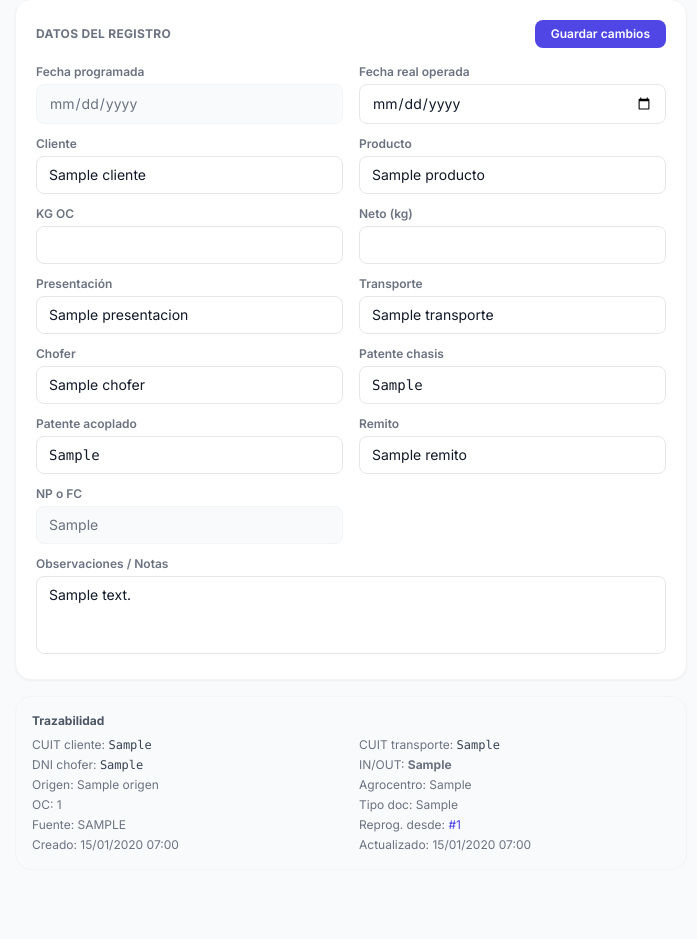
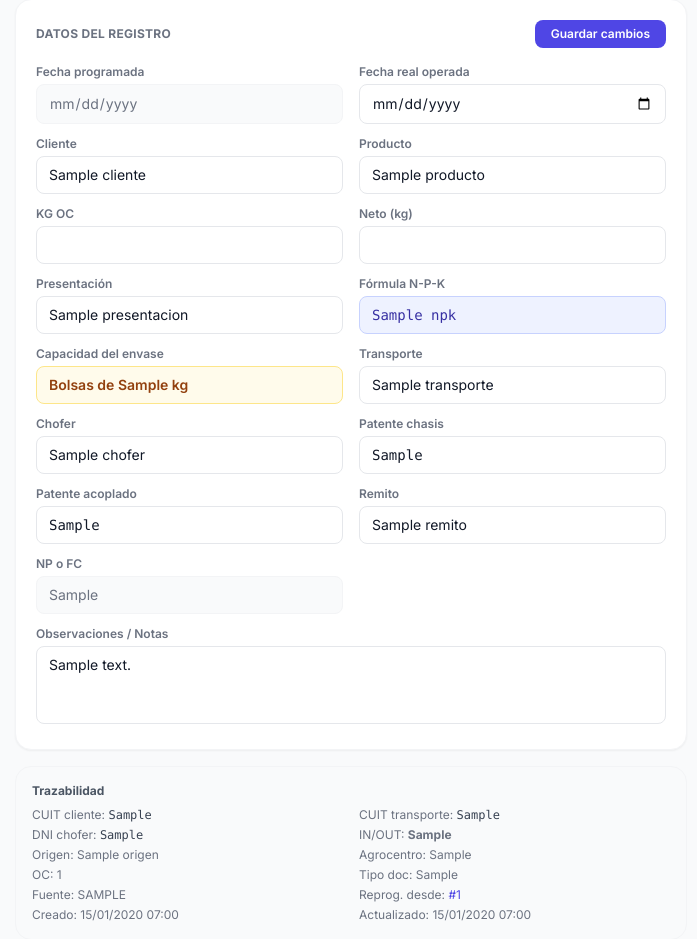
Before and after one commit to espina-jc-cloud/mtr-compras, a FastAPI app: template templates/despachos/detail.html in a window 1280 px wide. Shown: the part 387-1326 px from the top of the page, without its empty margins (289-986 px from the left). Before the commit the page ends 1238 px from the top, so only its background shows below. Run offline with FastAPI, Linux system fonts and the light colour scheme; the template is opened without the code that fills it: most values are stand-ins (such as "Sample title", 1, 10 or a date in 2020); some libraries are stand-ins or nearby versions.

Commit message:
feat(despachos): detalle mezclas (componentes + %) y capacidad embolsados
- Parser Nutrien captura columna % de cada D1/D2 y la guarda en componentes_mezcla JSON
- Vista detalle muestra tabla de ingredientes con toneladas, % y N-P-K por componente
- Vista detalle muestra capacidad del envase (Bolsas de 50kg / 1000kg) para embolsados
- Vista detalle muestra fórmula N-P-K de la mezcla total
- Fix CNA: _find_header_row escanea filas 1-7 para encontrar headers en cualquier posición
- Registra filtro Jinja2 fromjson en templates.py

Co-Authored-By: Claude Sonnet 4.6 <noreply@anthropic.com>

```diff
--- a/app/routers/despachos.py
+++ b/app/routers/despachos.py
@@ -272,6 +272,7 @@ def _parse_nutrien(
         c_bolsa    = col("BOLSA",)
         c_npk      = col("N-P-K",)
         c_grado    = col("Grado",)
+        c_pct      = col("%",)
 
         # Pre-leer todas las filas de datos para:
         # a) consultar fila siguiente (packaging lookahead)
@@ -309,6 +310,7 @@ def _parse_nutrien(
             bolsa  = _normalize_str(ws.cell(r, c_bolsa).value if c_bolsa else None)
             npk    = _normalize_str(ws.cell(r, c_npk).value if c_npk else None)
             grado  = _normalize_str(ws.cell(r, c_grado).value if c_grado else None)
+            pct    = _normalize_num(ws.cell(r, c_pct).value if c_pct else None)
 
             # Normalizar "0" string (algunas hojas tienen ceros como placeholder)
             if prod in ("0", "0.0"):
@@ -330,6 +332,7 @@ def _parse_nutrien(
                 d1d2_buffer.setdefault(st_upper, []).append({
                     "producto": prod,
                     "cant_mt":  round(cant, 3) if cant else None,
+                    "pct":      round(float(pct), 1) if pct else None,
                     "npk":      npk,
                 })
                 continue
@@ -453,7 +456,7 @@ def _parse_cna(
     # Detectar fila de headers: fila 1 (CNA original) o fila 4 (Plantilla MTR)
     # La plantilla MTR tiene filas 1-3 como título/instrucciones
     def _find_header_row():
-        for hrow in (1, 4):
+        for hrow in range(1, 8):
             for c in range(1, ws.max_column + 1):
                 val = str(ws.cell(hrow, c).value or "").strip().upper()
                 if val in ("FECHA", "CLIENTE", "PRODUCTO", "KG. OC"):
--- a/app/templates.py
+++ b/app/templates.py
@@ -43,10 +43,12 @@ def _cloudinary_thumb(url: str, width: int = 400) -> str:
         return url
     return url.replace("/upload/", f"/upload/w_{width},c_limit/", 1)
 
+import json as _json
 _env.filters["fmt_ar"]        = _fmt_ar
 _env.filters["fmt_num"]       = _fmt_num
 _env.filters["fmt_date"]      = _fmt_date
 _env.filters["cl_thumb"]      = _cloudinary_thumb
+_env.filters["fromjson"]      = lambda s: _json.loads(s) if s else []
 
 # ── Globals para el módulo Live (disponibles en todos los templates sin pasarlos) ─
 from app.live_utils import fmt_kg as _fmt_kg, delta_badge as _delta_badge, format_minutes as _format_minutes
--- a/templates/despachos/detail.html
+++ b/templates/despachos/detail.html
@@ -161,6 +161,58 @@
         class="w-full border border-gray-200 rounded-lg px-3 py-2 text-sm focus:outline-none focus:ring-2 focus:ring-indigo-200">
     </div>
 
+    <!-- NPK (mezclas) -->
+    {% if reg.npk %}
+    <div>
+      <label class="block text-xs font-semibold text-gray-500 mb-1">Fórmula N-P-K</label>
+      <div class="w-full border border-indigo-200 bg-indigo-50 rounded-lg px-3 py-2 text-sm font-mono text-indigo-800">
+        {{ reg.npk }}
+      </div>
+    </div>
+    {% endif %}
+
+    <!-- Bolsa kg (embolsados) -->
+    {% if reg.bolsa_kg %}
+    <div>
+      <label class="block text-xs font-semibold text-gray-500 mb-1">Capacidad del envase</label>
+      <div class="w-full border border-amber-200 bg-amber-50 rounded-lg px-3 py-2 text-sm font-semibold text-amber-800">
+        Bolsas de {{ reg.bolsa_kg }} kg
+      </div>
+    </div>
+    {% endif %}
+
+    <!-- Componentes de mezcla (D1/D2) -->
+    {% if reg.componentes_mezcla %}
+    {% set componentes = reg.componentes_mezcla | fromjson %}
+    <div class="col-span-2">
+      <label class="block text-xs font-semibold text-gray-500 mb-1">Componentes de la mezcla</label>
+      <div class="border border-green-200 bg-green-50 rounded-lg overflow-hidden">
+        <table class="w-full text-sm">
+          <thead>
+            <tr class="bg-green-100 text-green-800 text-xs font-semibold">
+              <th class="text-left px-3 py-2">Ingrediente</th>
+              <th class="text-right px-3 py-2">Toneladas</th>
+              <th class="text-right px-3 py-2">%</th>
+              <th class="text-left px-3 py-2">N-P-K</th>
+            </tr>
+          </thead>
+          <tbody>
+            {% for comp in componentes %}
+            <tr class="border-t border-green-100">
+              <td class="px-3 py-1 text-gray-700">{{ comp.producto }}</td>
+              <td class="px-3 py-1 text-right font-mono text-gray-800">{{ "%.2f"|format(comp.cant_mt) if comp.cant_mt else "—" }} t</td>
+              <td class="px-3 py-1 text-right font-mono {% if comp.pct %}text-indigo-700 font-semibold{% else %}text-gray-400{% endif %}">
+                {{ "%.1f"|format(comp.pct * 100 if comp.pct and comp.pct <= 1 else comp.pct) if comp.pct else "—" }}%
+              </td>
+              <td class="px-3 py-1 text-gray-500 font-mono text-xs">{{ comp.npk or "" }}</td>
+            </tr>
+            {% endfor %}
+          </tbody>
+        </table>
+      </div>
+    </div>
+    {% endif %}
+
     <!-- Transporte -->
     <div>
       <label class="block text-xs font-semibold text-gray-500 mb-1">Transporte</label>
```
